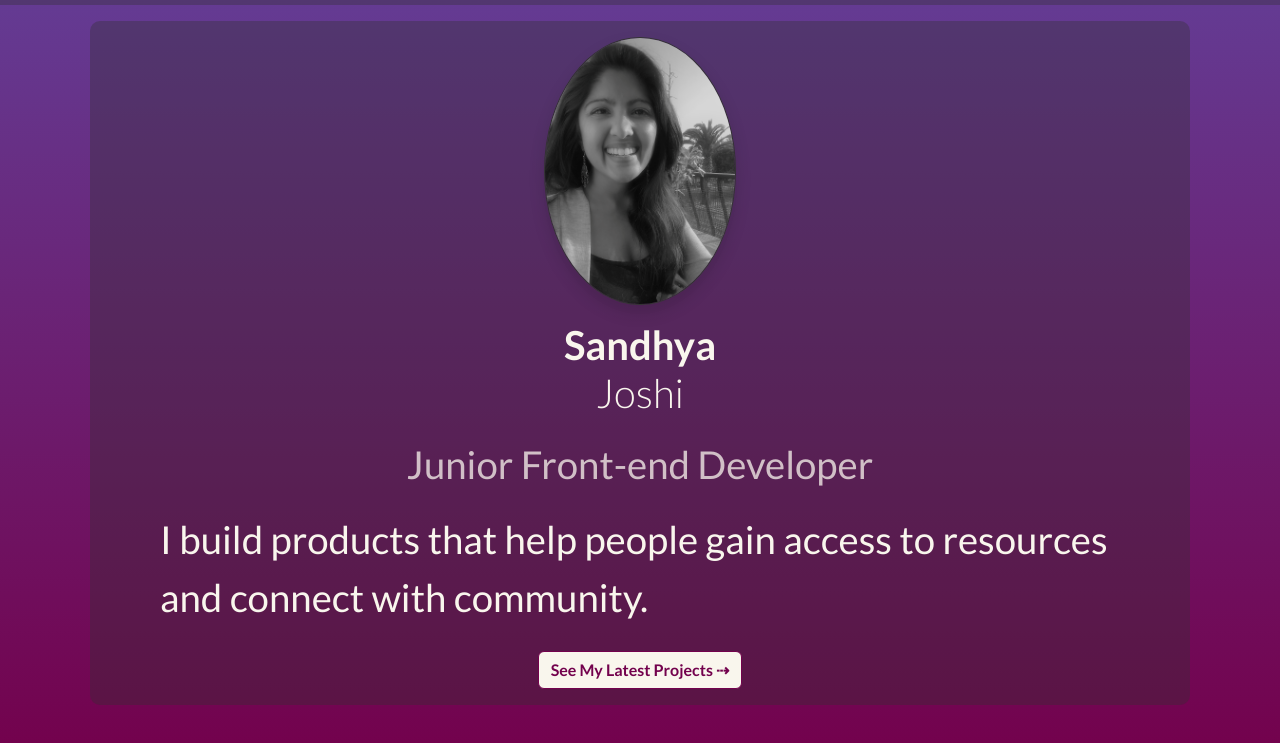
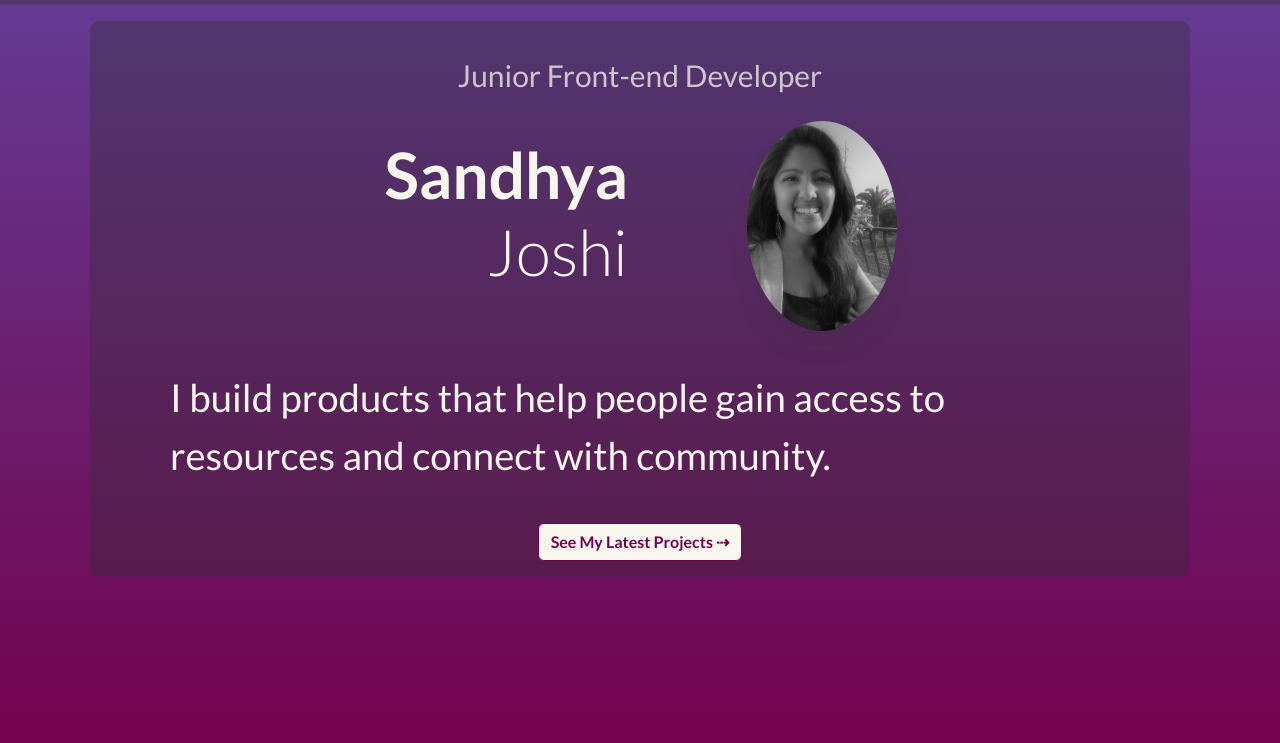
Before and after one commit to sjoshi05/portfolio_website, a plain HTML site: page index.html in a window 1280 px wide. Shown: the part 53-796 px from the top of the page. Drawn offline with nearby package versions, Linux system fonts and the light colour scheme.

Commit message:
added styling of homepage for large devices

```diff
--- a/index.html
+++ b/index.html
@@ -76,17 +76,26 @@
 
     <div class="container d-flex">
       <div class="page p-3 my-3 mx-2">
+        <div class="row large-screen-homeheading">
+          <div class="col-12">
+            <h2 class="large-screen-h2">Junior Front-end Developer</h2>
+          </div>
+          <div class="col-lg-4">
             <img
               src="/images/B&W_ProfilePic_small.png"
               alt="picture of Sandhya"
               width="20%"
-          class="homepage-pic img-fluid mx-auto mb-2 d-block shadow rounded-circle"
+              class="homepage-pic img-fluid mx-auto mb-2 d-block rounded-circle"
             />
-        <h1 class="my-3">
+          </div>
+          <div class="col-lg-4">
+            <h1 class="my-3 homepage-h1">
               <span class="d-block fw-bold">Sandhya</span>
               <span class="fw-light">Joshi</span>
             </h1>
-        <h2 class="my-4">Junior Front-end Developer</h2>
+          </div>
+        </div>
+        <h2 class="my-4 small-screen-h2">Junior Front-end Developer</h2>
         <div class="text-center">
           <div class="d-inline-block mx-3">
             <p class="homepage-paragraph">
--- a/styles/style.css
+++ b/styles/style.css
@@ -22,13 +22,13 @@ body {
 
 h1 {
   color: var(--white);
-  font-size: clamp(40px, 3vw, 95px);
+  font-size: clamp(40px, 5vw, 95px);
   text-align: center;
 }
 
 h2 {
   color: var(--white-with-opacity);
-  font-size: clamp(18px, 3vw, 45px);
+  font-size: clamp(18px, 3vw, 30px);
   text-align: center;
 }
 
@@ -47,15 +47,14 @@ object {
 
 .homepage-paragraph {
   color: var(--white);
-  font-size: clamp(20px, 3vw, 55px);
+  font-size: clamp(20px, 3vw, 40px);
   width: 75vw;
   text-align: start;
 }
 
 .homepage-pic {
-  border: 1px solid var(--black);
-
-  width: clamp(75px, 15vw, 350px);
+  box-shadow: 0px 20px 37px -28px var(--black);
+  width: clamp(75px, 15vw, 150px);
 }
 
 .page-launch-btn {
@@ -115,3 +114,31 @@ object {
   color: var(--white);
   font-weight: bold;
 }
+
+@media (max-width: 992px) {
+  .large-screen-h2 {
+    display: none;
+  }
+}
+
+@media (min-width: 992px) {
+  .small-screen-h2 {
+    display: none;
+  }
+  .large-screen-homeheading {
+    display: flex;
+    flex-direction: row-reverse;
+    justify-content: center;
+  }
+  .homepage-h1 {
+    text-align: right;
+  }
+  .large-screen-h2 {
+    padding: 20px;
+  }
+  .homepage-paragraph {
+    width: 75vw;
+    margin: 20px;
+    padding: 10px;
+  }
+}
```
Lines whose indentation alone changed are shown as unchanged.
